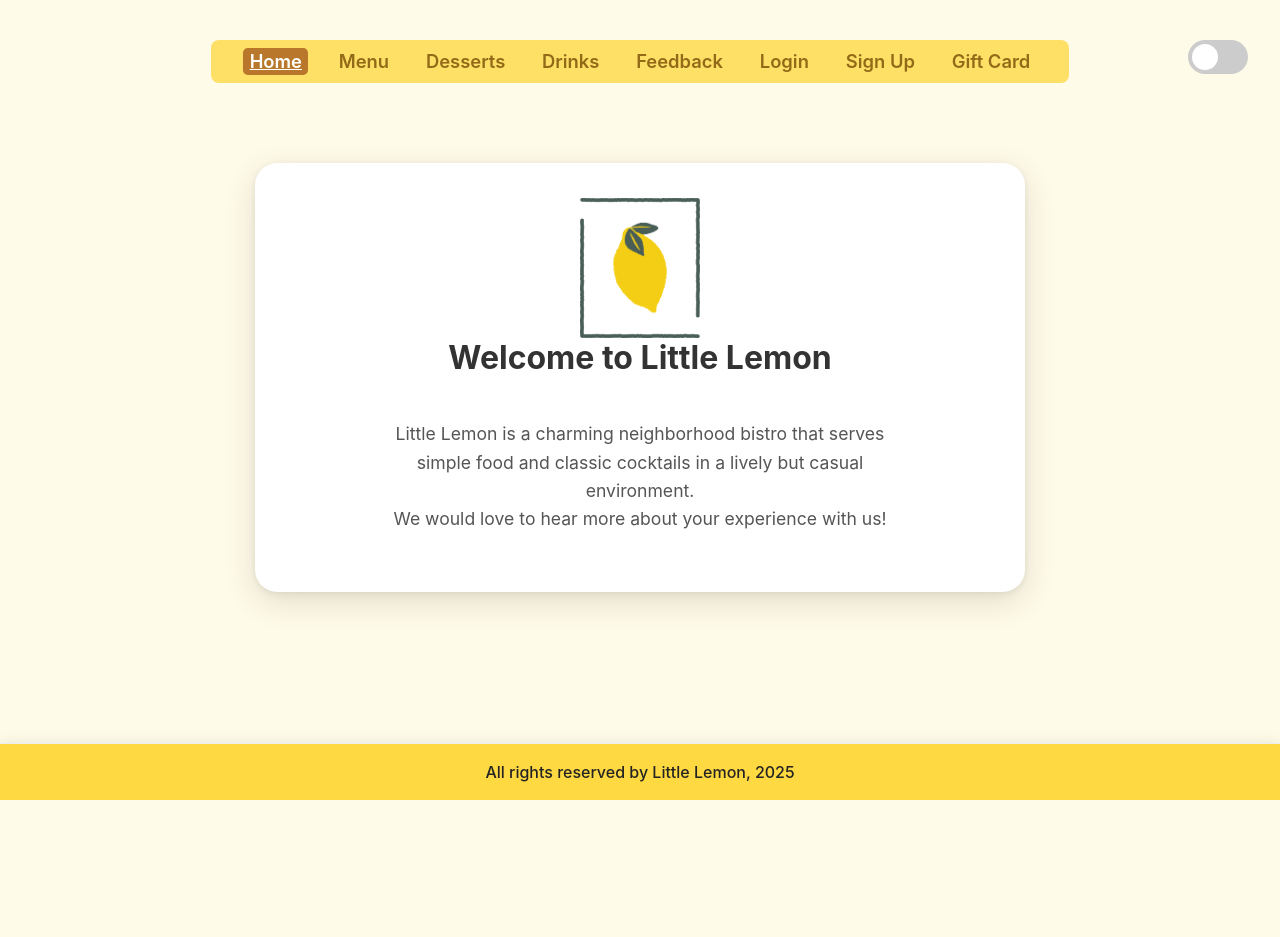
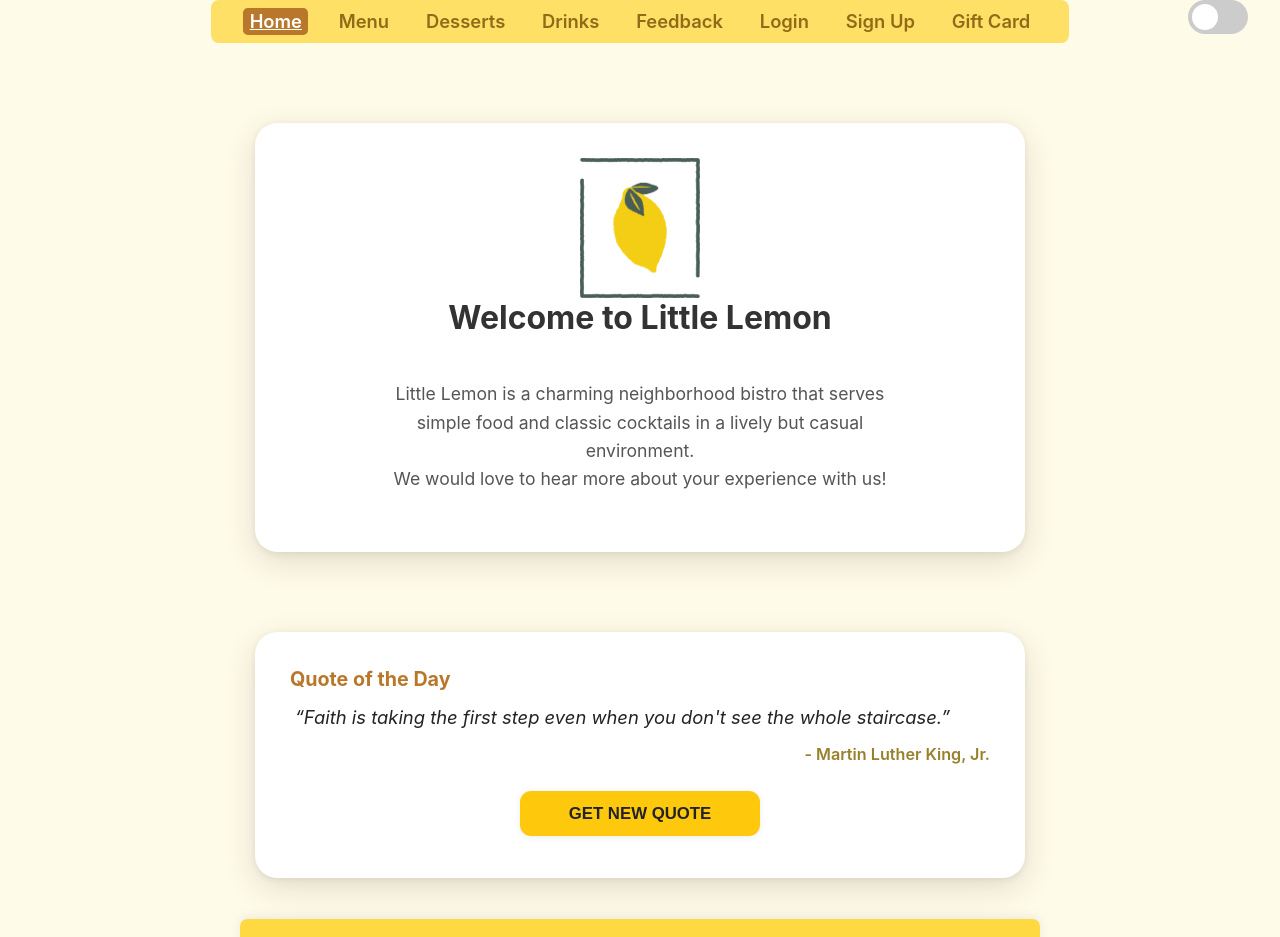
Before and after one commit to pokrhitman/little_lemon_website, a React (Vite) app: page /#/ in a window 1280 px wide. Shown: the top 937 px of the page. Before the commit the page ends 800 px from the top, so only its background shows below. Built offline with nearby package versions, Linux system fonts and the light colour scheme.

Commit message:
chore: add a quote machine with random quotes of the day

```diff
--- /dev/null
+++ b/src/components/QuoteCard.jsx
@@ -0,0 +1,21 @@
+import useFetchQuote from "../hooks/useFetchQuote";
+import "../styles/QuoteCard.css";
+
+function QuoteCard() {
+    const { quote, getRandomQuote } = useFetchQuote();
+
+    if (!quote) return null;
+
+    return (
+        <section className="quote-card" aria-live="polite">
+            <h2 className="quote-title">Quote of the Day</h2>
+            <div className="quote-block">
+                <blockquote className="quote-text">“{quote.content}”</blockquote>
+                <footer className="quote-author"> - {quote.author}</footer>
+            </div>
+            <button className="quote-refresh-btn" onClick={getRandomQuote}>Get New Quote</button>
+        </section>
+    );
+}
+
+export default QuoteCard;
--- /dev/null
+++ b/src/data/quotes.json
@@ -0,0 +1,44 @@
+[
+    {
+        "content": "Good painting is like good cooking; it can be tasted, but not explained.",
+        "author": "Maurice de Vlaminck"
+    },
+    {
+        "content": "I watch cooking change the cook, just as it transforms the food.",
+        "author": "Laura Esquivel"
+    },
+    {
+        "content": "Chefs are nutters. They're all self-obsessed, delicate, dainty, insecure little souls and absolute psychopaths. Every last one of them.",
+        "author": "Gordon Ramsay"
+    },
+    {
+        "content": "Behind every great man is a woman rolling her eyes.",
+        "author": "Jim Carrey"
+    },
+    {
+        "content": "We do not remember days, we remember moments.",
+        "author": "Cesare Pavese"
+    },
+    {
+        "content": "You pray for rain, you gotta deal with the mud too. That's a part of it.",
+        "author": "Denzel Washington"
+    },
+    {
+        "content": "Kitchens are hard environments and they form incredibly strong characters.",
+        "author": "Gordon Ramsay"
+    },
+    {
+        "content": "Faith is taking the first step even when you don't see the whole staircase.",
+        "author": "Martin Luther King, Jr."
+    },
+
+    {
+        "content": "For me, cooking is an expression of the land where you are and the culture of that place.",
+        "author": "Wolfgang Puck"
+    },
+
+    {
+        "content": "Usually, one's cooking is better than one thinks it is.",
+        "author": "Julia Child"
+    }
+]
--- /dev/null
+++ b/src/hooks/useFetchQuote.jsx
@@ -0,0 +1,19 @@
+import { useState, useCallback, useEffect} from "react";
+import quotes from "../data/quotes.json";
+
+export default function useFetchQuote() {
+    const [quote, setQuote] = useState(null);
+
+
+    const getRandomQuote = useCallback(() => {
+        const randomIndex = Math.floor(Math.random() * quotes.length);
+        setQuote(quotes[randomIndex]);
+    }, []);
+
+    useEffect(() => {
+        getRandomQuote();
+    }, [getRandomQuote]);
+
+
+    return { quote, getRandomQuote };
+}
--- a/src/pages/Home.jsx
+++ b/src/pages/Home.jsx
@@ -1,10 +1,12 @@
 import logo from "../assets/logo.png";
 import "../styles/Home.css";
+import QuoteCard from "../components/QuoteCard";
 
 function Home() {
     return (
         <main className="home-main-content" tabIndex={-1}>
 
+            <div className="home-content-center">
                 <div className="home-welcome-container">
                     <header className="home-welcome-header" aria-label="Site banner">
                         <img
@@ -22,6 +24,8 @@ function Home() {
                         We would love to hear more about your experience with us!
                     </p>
                 </div>
+                <QuoteCard />
+            </div>
         </main>
     );
 }
--- a/src/styles/App.css
+++ b/src/styles/App.css
@@ -87,6 +87,6 @@ main {
   flex: 1 0 auto;
 }
 
-footer {
+footer, .footer-container {
   flex-shrink: 0;
 }
--- a/src/styles/Footer.css
+++ b/src/styles/Footer.css
@@ -1,16 +1,22 @@
 .footer-container {
+    position: relative;
+    max-width: 800px;
     width: 100%;
-    background: var(--navbar, #ffd942);
-    color: var(--foreground, #232323);
-    padding: 18px 0;
+    margin: 0 auto 0 auto;
+    background: var(--navbar, #ffe066);
+    color: var(--foreground, #936a18);
+    padding: 16px 0;
     text-align: center;
     font-size: 1rem;
-    margin-top: 36px;
     box-shadow: 0 -2px 12px #0001;
     border-top: 1px solid #eee;
+    flex-shrink: 0;
+    border-radius: 0.5rem;
 }
 
 .footer-text {
     margin: 0;
     font-weight: 500;
+    color: #936a18;
+    font-family: inherit;
 }
--- a/src/styles/Home.css
+++ b/src/styles/Home.css
@@ -1,20 +1,29 @@
 .home-main-content {
-    flex: 1 0 auto;
+    background: #fffbe9;
     display: flex;
+    flex-direction: column;
     align-items: center;
-    justify-content: center;
-    min-height: 0;
-    width: 100vw;;
-    padding-bottom: 0;
+    width: 100%;
+    box-sizing: border-box;
 }
 
-.home-welcome-container {
+.home-content-center {
+    max-width: 700px;
+    margin: 0 auto;
+    display: flex;
+    flex-direction: column;
+    align-items: center;
+    gap: 2.5rem;
+    width: 100%;
+}
+.home-welcome-container,
+.quote-card {
     background: var(--card-bg);
     border-radius: 1.4rem;
     box-shadow: 0 10px 32px 0 rgba(52,38,19,0.14), 0 1.5px 6px 0 rgba(52,38,19,0.08);
+    width: 100%;
     max-width: 700px;
-    width: 96vw;
-    margin: 40px auto 0 auto;
+    margin: 40px 0 0 0;
     padding: 2.2rem 2.2rem 2.6rem 2.2rem;
     display: flex;
     flex-direction: column;
@@ -22,7 +31,6 @@
     justify-content: center;
     transition: box-shadow 0.22s cubic-bezier(.4,2,.5,1);
 }
-
 
 .home-welcome-container:hover {
     box-shadow: 0 18px 48px 8px rgba(52,38,19,0.19), 0 2px 8px 0 rgba(52,38,19,0.11);
--- a/src/styles/Menu.css
+++ b/src/styles/Menu.css
@@ -5,7 +5,8 @@
 }
 
 .menu-list-container {
-    max-width: 900px;
+    max-width: 700px;
+    width: 100%;
     margin: 0 auto;
 }
 
--- a/src/styles/Navbar.css
+++ b/src/styles/Navbar.css
@@ -7,9 +7,9 @@
     border-radius: 0.5rem;
     font-family: inherit;
     margin-top: 2.5rem;
-    width: fit-content; /* Only as wide as content */
-    margin-left: auto;
-    margin-right: auto;
+    width: fit-content;
+    max-width: 800px;
+    margin: 0 auto;
 }
 
 .nav-link {
--- /dev/null
+++ b/src/styles/QuoteCard.css
@@ -0,0 +1,71 @@
+.quote-card {
+  min-height: 155px;
+}
+
+.quote-card:hover {
+    box-shadow: 0 18px 48px 8px rgba(52,38,19,0.19), 0 2px 8px 0 rgba(52,38,19,0.11);
+}
+
+.quote-title {
+  font-size: 1.23rem;
+  color: #b8772a;
+  margin: 0 0 0.8rem 0;
+  font-weight: bold;
+  align-self: flex-start;
+}
+
+.quote-block {
+  width: 100%;
+  text-align: center;
+  display: flex;
+  flex-direction: column;
+  justify-content: flex-start;
+  margin-bottom: 0.5rem;
+}
+
+.quote-text {
+  font-size: 1.15rem;
+  color: #232323;
+  font-style: italic;
+  margin: 0 0 0.5rem 0;
+  word-break: break-word;
+  line-height: 1.45;
+  width: 100%;
+  max-width: 95%;
+}
+
+.quote-author {
+  font-size: 1.01rem;
+  color: #98812c;
+  font-style: normal;
+  text-align: right;
+  font-weight: 600;
+  margin-top: 0.3rem;
+  align-self: flex-end;
+}
+
+.quote-refresh-btn {
+  margin-top: 1.2rem;
+  margin-bottom: 0;
+  padding: 0.8rem 2.2rem;
+  border-radius: 0.7rem;
+  background: #fec90c;
+  color: #232323;
+  border: none;
+  font-weight: 600;
+  font-size: 1.05rem;
+  cursor: pointer;
+  box-shadow: 0 1.5px 6px 0 rgba(52,38,19,0.08);
+  transition: background 0.15s;
+  align-self: center;
+}
+
+
+@media (max-width: 700px) {
+  .home-content-center,
+  .home-welcome-container,
+  .quote-card {
+    max-width: 98vw;
+    padding: 1rem 0.7rem;
+  }
+}
--- a/src/styles/index.css
+++ b/src/styles/index.css
@@ -5,6 +5,14 @@ body {
     sans-serif;
   -webkit-font-smoothing: antialiased;
   -moz-osx-font-smoothing: grayscale;
+}
+
+html, body {
+  margin: 0;
+  padding: 0;
+  box-sizing: border-box;
+  width: 100%;
+  overflow-x: hidden;
 }
 
 code {
```
Also changed, not shown: 1 other file (tests, documents, lock files or other folders). Lines whose indentation alone changed are shown as unchanged.
